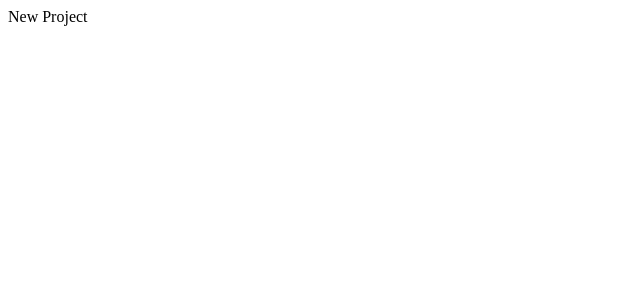
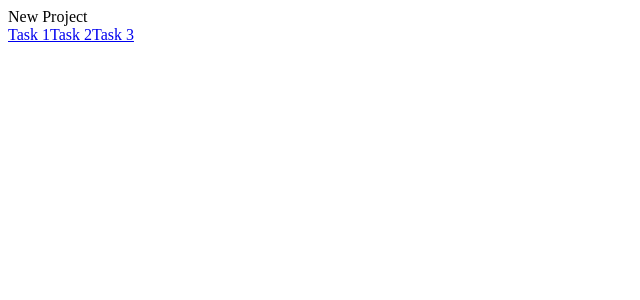
Before and after one commit to 4ndreSha/JS-React-Tasks, a React app: page / in a window 1280 px wide. Shown: the top 300 px of the page, without its empty margins (0-640 px from the left). Built offline with nearby package versions, Linux system fonts and the light colour scheme.

Commit message:
feat: added Router

```diff
--- a/package.json
+++ b/package.json
@@ -21,7 +21,8 @@
   "homepage": "https://github.com/4ndreSha/JS-React-Tasks#readme",
   "dependencies": {
     "react": "^18.3.1",
-    "react-dom": "^18.3.1"
+    "react-dom": "^18.3.1",
+    "react-router-dom": "^6.24.0"
   },
   "devDependencies": {
     "@babel/core": "^7.24.7",
--- a/src/index.tsx
+++ b/src/index.tsx
@@ -1,4 +1,23 @@
-import ReactDOM from "react-dom";
-import {App} from "./App";
+import React from 'react';
+import ReactDOM from 'react-dom/client';
+import {App} from './App';
+import {HashRouter, Routes, Route} from 'react-router-dom';
+import Task1Page from './pages/task1';
+import Task2Page from './pages/task2';
+import Task3Page from './pages/task3';
+import Home from './pages/Home';
 
-ReactDOM.render(<App />, document.getElementById('root'));
+const root = ReactDOM.createRoot(document.getElementById('root')!);
+root.render(
+  <React.StrictMode>
+    <HashRouter>
+      <App />
+      <Routes>
+        <Route path='/' element={<Home />} />
+        <Route path='/task1' element={<Task1Page />} />
+        <Route path='/task2' element={<Task2Page />} />
+        <Route path='/task3' element={<Task3Page />} />
+      </Routes>
+    </HashRouter>
+  </React.StrictMode>
+);
--- /dev/null
+++ b/src/pages/Home.tsx
@@ -0,0 +1,16 @@
+import React from 'react';
+import { Link } from 'react-router-dom';
+
+function Home() {
+  return (
+    <>
+      <div class="task-list">
+        <Link class='link' to='/task1'>Task 1</Link>
+        <Link class='link' to='/task2'>Task 2</Link>
+        <Link class='link' to='/task3'>Task 3</Link>
+      </div>
+    </>
+  );
+}
+
+export default Home;
```
Also changed, not shown: 1 other file (tests, documents, lock files or other folders).
